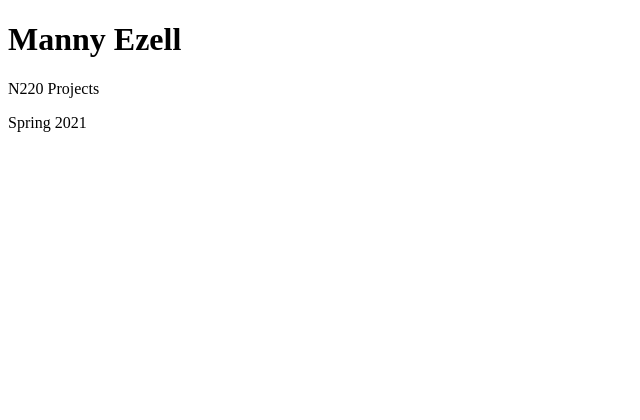
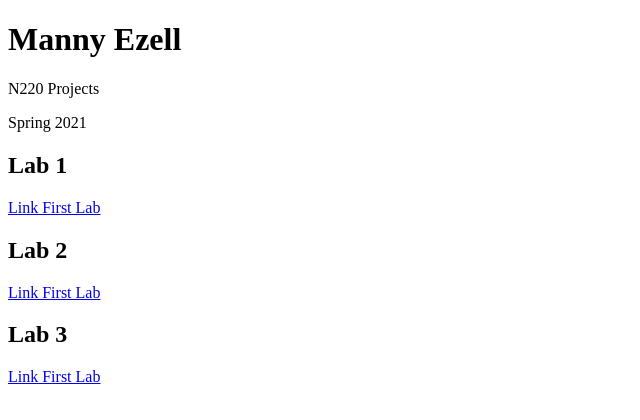
Before and after one commit to MannyEzell/n220SP2021, a plain HTML site: page index.html in a window 1280 px wide. Shown: the whole page, without its empty margins (0-640 px from the left). Drawn offline with Linux system fonts and the light colour scheme.

Commit message:
Updating Files

```diff
--- a/index.html
+++ b/index.html
@@ -9,5 +9,12 @@
     <h1>Manny Ezell</h1>
     <p>N220 Projects</p>
     <p>Spring 2021</p>
+
+    <h2>Lab 1</h2>
+    <a href="labs/lab1/index.html">Link First Lab</a>
+    <h2>Lab 2</h2>
+    <a href="labs/lab1/index.html">Link First Lab</a>
+    <h2>Lab 3</h2>
+    <a href="labs/lab1/index.html">Link First Lab</a>
   </body>
 </html>
```
Also changed, not shown: labs/lab1/index.html (added, +11 -0 lines).
